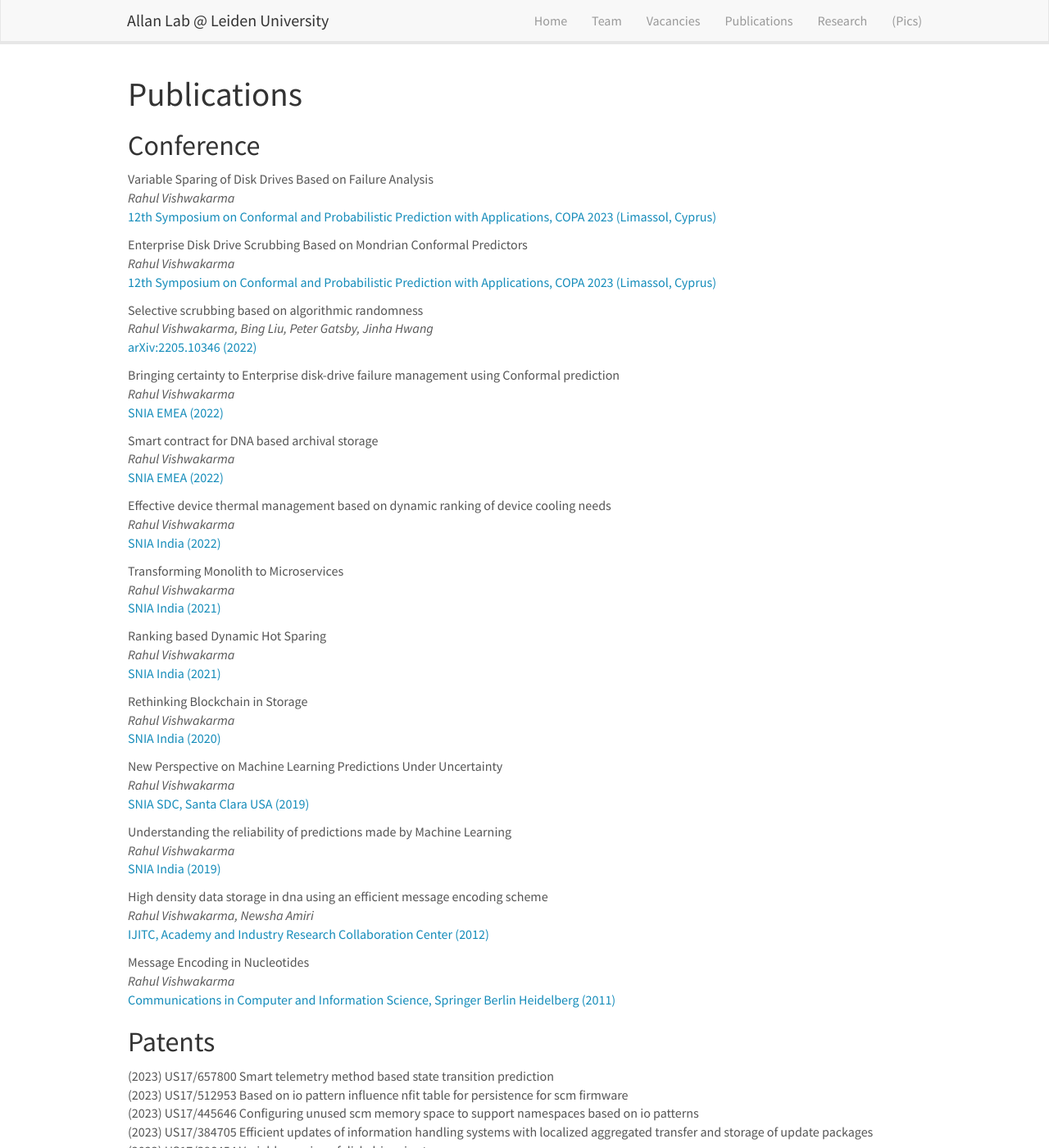
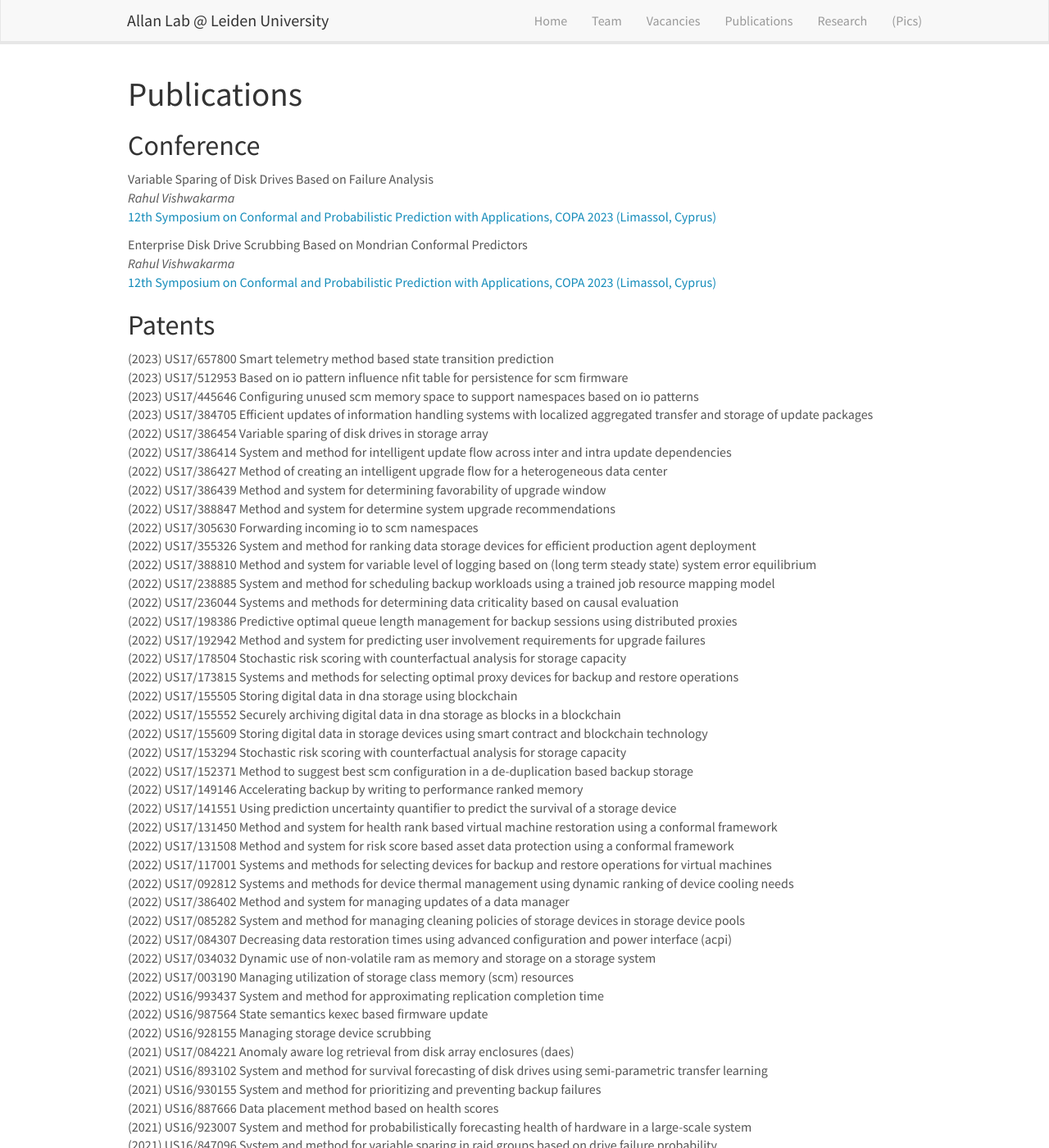
Before and after one commit to open-research-lab/open-research-lab.github.io, a Jekyll site: the page built from _pages/publications.md, in a window 1280 px wide and 1400 px high. Shown: the whole window at 82% size. Built offline with Jekyll 4.4.1, drawn with Linux system fonts in a browser that asks for light colours; nearby versions of some CDN libraries.

Commit message:
Update publist.yml

```diff
--- a/_data/publist.yml
+++ b/_data/publist.yml
@@ -15,102 +15,3 @@
     url: https://dl.acm.org/doi/abs/10.1145/3534056.3534997
     display: 12th Symposium on Conformal and Probabilistic Prediction with Applications, COPA 2023 (Limassol, Cyprus)
   highlight: 1
-
-- title: "Selective scrubbing based on algorithmic randomness"
-  image: imageaward_edited.png
-  description: Shot noise has been suggested for a long time as a tell-tale probe for Majorana bound states. We are the first to carry out local tunneling shot noise measurements on the putative vortex Majorana states.
-  authors: Rahul Vishwakarma, Bing Liu, Peter Gatsby, Jinha Hwang
-  link:
-    url: https://dl.acm.org/doi/abs/10.1145/3534056.3534997
-    display: arXiv:2205.10346 (2022)
-  highlight: 1
-
-- title: "Bringing certainty to Enterprise disk-drive failure management using Conformal prediction"
-  image: imageaward_edited.png
-  description: Shot noise has been suggested for a long time as a tell-tale probe for Majorana bound states. We are the first to carry out local tunneling shot noise measurements on the putative vortex Majorana states.
-  authors: Rahul Vishwakarma
-  link:
-    url: https://www.youtube.com/watch?v=08UmOsKq2N0
-    display: SNIA EMEA (2022)
-  highlight: 1
-
-- title: "Smart contract for DNA based archival storage"
-  image: imageaward_edited.png
-  description: Shot noise has been suggested for a long time as a tell-tale probe for Majorana bound states. We are the first to carry out local tunneling shot noise measurements on the putative vortex Majorana states.
-  authors: Rahul Vishwakarma
-  link:
-    url: https://www.youtube.com/watch?v=x1K5AZWXgyY
-    display: SNIA EMEA (2022)
-  highlight: 1
-
-- title: "Effective device thermal management based on dynamic ranking of device cooling needs"
-  image: imageaward_edited.png
-  description: Shot noise has been suggested for a long time as a tell-tale probe for Majorana bound states. We are the first to carry out local tunneling shot noise measurements on the putative vortex Majorana states.
-  authors: Rahul Vishwakarma
-  link:
-    url: https://www.snia.org/news-events/sdc-india/agenda-more/2022-sdc-india-abstracts#Gaikwad
-    display: SNIA India (2022)
-  highlight: 1
-
-- title: "Transforming Monolith to Microservices"
-  image: imageaward_edited.png
-  description: Shot noise has been suggested for a long time as a tell-tale probe for Majorana bound states. We are the first to carry out local tunneling shot noise measurements on the putative vortex Majorana states.
-  authors: Rahul Vishwakarma
-  link:
-    url: https://www.youtube.com/watch?v=rPD7zvW-6Uc
-    display: SNIA India (2021)
-  highlight: 1
-
-- title: "Ranking based Dynamic Hot Sparing"
-  image: imageaward_edited.png
-  description: Shot noise has been suggested for a long time as a tell-tale probe for Majorana bound states. We are the first to carry out local tunneling shot noise measurements on the putative vortex Majorana states.
-  authors: Rahul Vishwakarma
-  link:
-    url: https://www.youtube.com/watch?v=6mxKFyx4VNU
-    display: SNIA India (2021)
-  highlight: 1
-
-- title: "Rethinking Blockchain in Storage"
-  image: imageaward_edited.png
-  description: Shot noise has been suggested for a long time as a tell-tale probe for Majorana bound states. We are the first to carry out local tunneling shot noise measurements on the putative vortex Majorana states.
-  authors: Rahul Vishwakarma
-  link:
-    url: https://www.snia.org/events/sdcindia/schedule2020
-    display: SNIA India (2020)
-  highlight: 1
-
-- title: "New Perspective on Machine Learning Predictions Under Uncertainty"
-  image: imageaward_edited.png
-  description: Shot noise has been suggested for a long time as a tell-tale probe for Majorana bound states. We are the first to carry out local tunneling shot noise measurements on the putative vortex Majorana states.
-  authors: Rahul Vishwakarma
-  link:
-    url: https://www.snia.org/sites/default/files/SDC/2019/presentations/Machine_Learning/Vishwakarma_Rahul_Perneti_Jayanth_Kumar_Reddy_New_Perspective_on_Machine_Learning_Predictions_Under_Uncertainty.pdf
-    display: SNIA SDC, Santa Clara USA (2019)
-  highlight: 1
-
-- title: "Understanding the reliability of predictions made by Machine Learning"
-  image: imageaward_edited.png
-  description: Shot noise has been suggested for a long time as a tell-tale probe for Majorana bound states. We are the first to carry out local tunneling shot noise measurements on the putative vortex Majorana states.
-  authors: Rahul Vishwakarma
-  link:
-    url: https://www.snia.org/sites/default/files/SDCIndia/2019/PDF/6%20-%20Dell%20EMC%20SDC_2019_Understanding%20the%20reliability%20of%20predictions%20made%20by%20Machine%20Learning.pdf
-    display: SNIA India (2019)
-  highlight: 1
-
-- title: "High density data storage in dna using an efficient message encoding scheme"
-  image: imageaward_edited.png
-  description: Shot noise has been suggested for a long time as a tell-tale probe for Majorana bound states. We are the first to carry out local tunneling shot noise measurements on the putative vortex Majorana states.
-  authors: Rahul Vishwakarma, Newsha Amiri
-  link:
-    url: https://core.ac.uk/reader/72802170
-    display:  IJITC, Academy and Industry Research Collaboration Center (2012)
-  highlight: 1
-
-- title: "Message Encoding in Nucleotides"
-  image: imageaward_edited.png
-  description: Shot noise has been suggested for a long time as a tell-tale probe for Majorana bound states. We are the first to carry out local tunneling shot noise measurements on the putative vortex Majorana states.
-  authors: Rahul Vishwakarma
-  link:
-    url: https://link.springer.com/chapter/10.1007/978-3-642-22555-0_20
-    display: Communications in Computer and Information Science, Springer Berlin Heidelberg (2011)
-  highlight: 1
```
